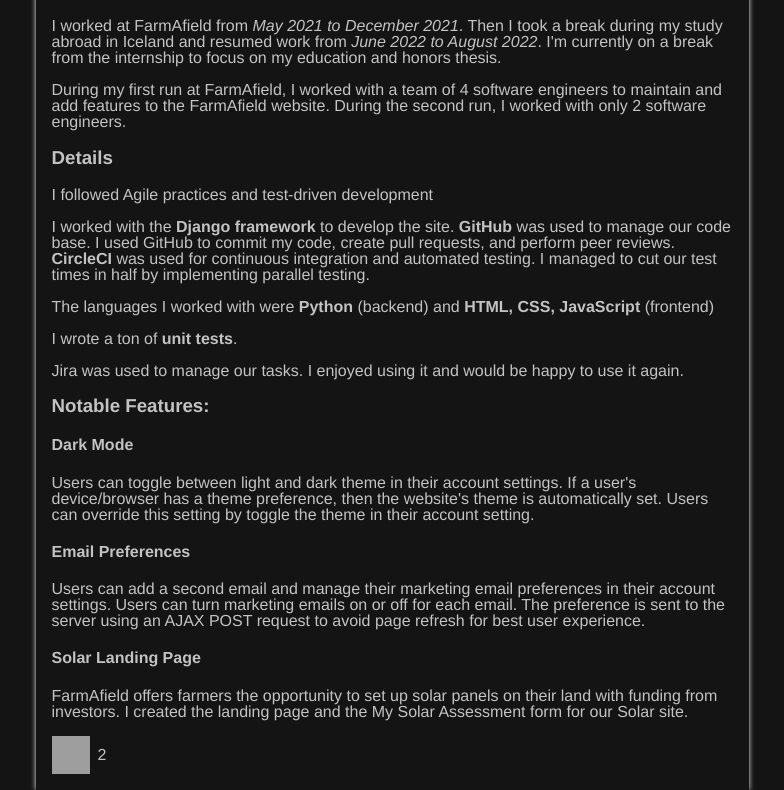
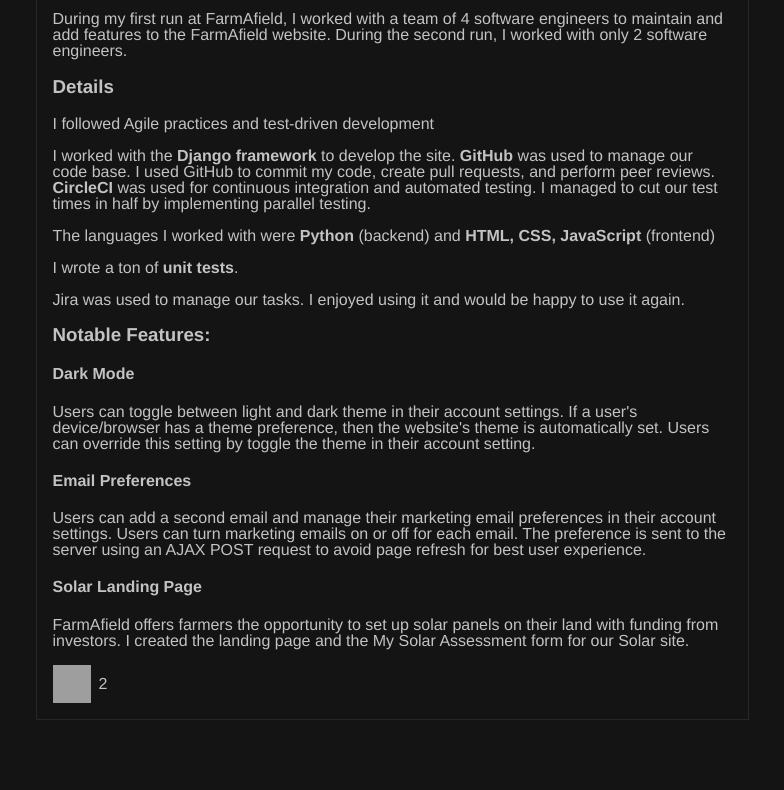
Before and after one commit to kalenwallin/portfolio.v2, a Django app: page /farmafield/ in a window 1280 px wide. Shown: the part 591-1381 px from the top of the page, without its empty margins (248-1032 px from the left). After the commit the page ends 1311 px from the top, so only its background shows below. Run offline with Django 3.2, Linux system fonts and the light colour scheme; data comes from the database, SQL or seed files in the repository; some libraries are stand-ins or nearby versions; grey boxes are pictures that could not be loaded.

Commit message:
Updated border color

```diff
--- a/portfolio/templates/portfolio/page_navbar.html
+++ b/portfolio/templates/portfolio/page_navbar.html
@@ -11,10 +11,10 @@
     var win = $(window);
     win.on("scroll", function (event) {
         if (window.pageYOffset > 100) {
-            $('.navbar-container').css({'background-color': '#141414', 'box-shadow': '0 2px 4px rgb(0 0 0 / 16%), 0 3px 6px rgb(0 0 0 / 23%)'});
+            $('.navbar-container').css({'background-color': '#141414', 'border-bottom': '1px solid rgb(39 39 42)'});
             $('.navbar-icon').css({'filter': 'invert(0)'});
         } else {
-            $('.navbar-container').css({'background-color': 'transparent', 'box-shadow': 'none'});
+            $('.navbar-container').css({'background-color': 'transparent', 'border-bottom': 'none'});
             $('.navbar-icon').css({'filter': 'invert(1)'});
         }
     });
--- a/static/css/app.css
+++ b/static/css/app.css
@@ -61,6 +61,7 @@
 .page {
     width: 100%;
     max-width: 713px;
+    margin: auto;
 }
 
 .game-metadata {
@@ -595,9 +596,9 @@
     /* Template:
      * Page
      */
-    .page {
+    /* .page {
         padding-top: 62px;
-    }
+    } */
 
     /* Template:
      * Navbar
@@ -684,7 +685,7 @@
     .page {
         width: 71%;
         margin: auto;
-        padding-top: 72px;
+        /* padding-top: 72px; */
     }
 
     /* Template:
@@ -715,7 +716,7 @@
     .page {
         width: 50%;
         margin: auto;
-        padding-top: 72px;
+        /* padding-top: 72px; */
     }
 
     /* Template:
@@ -743,7 +744,7 @@
      * Page
      */
     .page {
-        padding-top: 82px;
+        /* padding-top: 82px; */
         width: 28%;
     }
 
--- a/static/css/themes.css
+++ b/static/css/themes.css
@@ -22,11 +22,11 @@
 }
 
 .page .content, .game .content {
-    box-shadow: 0 0 5px var(--white);
+    border: 1px solid rgb(39 39 42);
 }
 
 .game-metadata, .game-content {
-    box-shadow: -3px 0px 10px -5px var(--white), 3px 0px 10px -5px var(--white);
+    border: 1px solid rgb(39 39 42);
 }
 
 .date-container .metadata {
```
